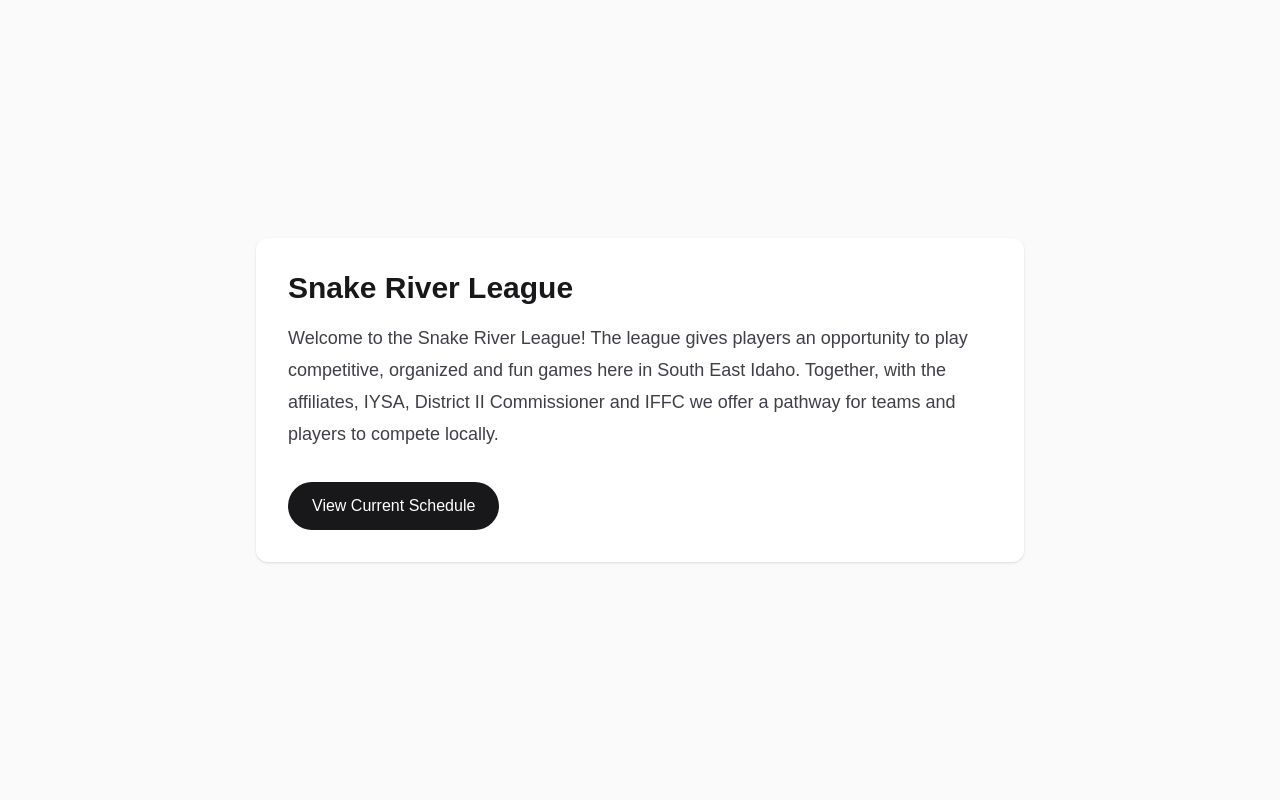
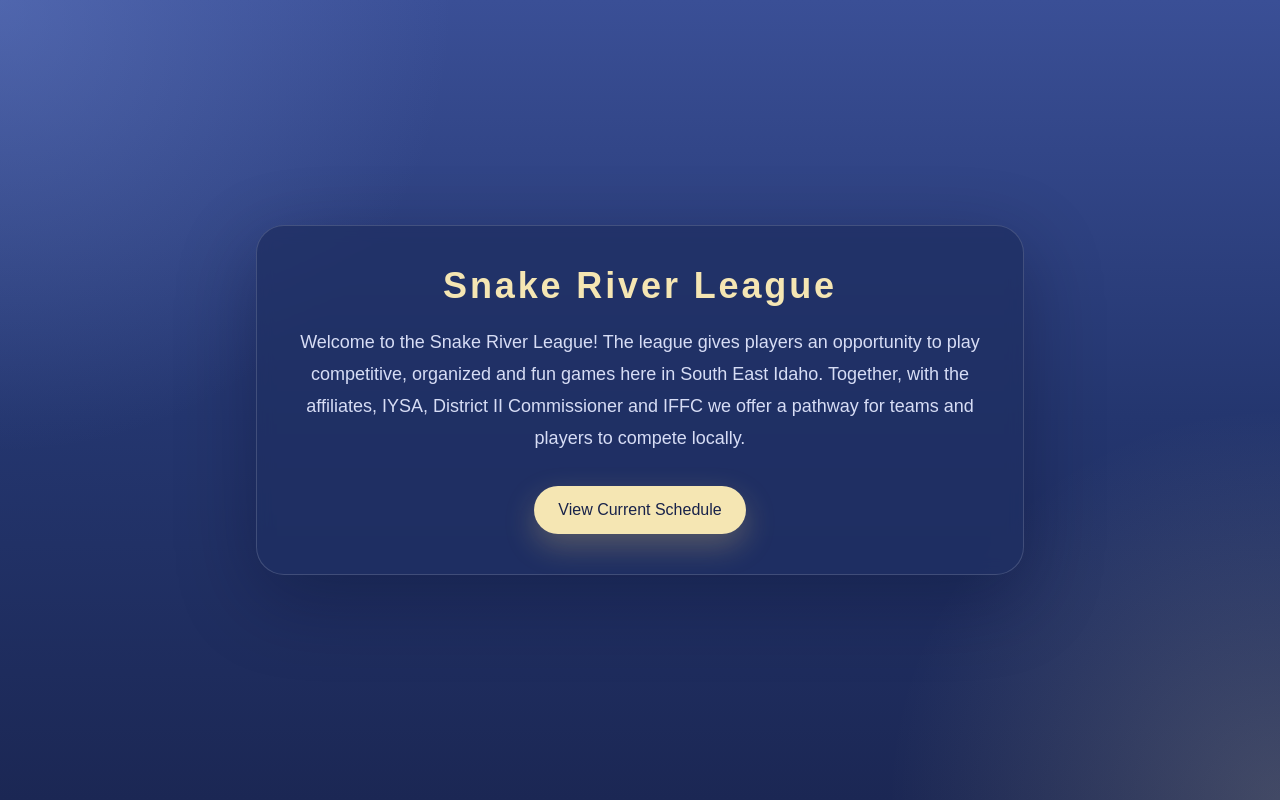
Before and after one commit to Knighton-Dev/snake-river-league, a Next.js app: page / in a window 1280 px wide. Built offline with nearby package versions, Linux system fonts and the light colour scheme.

Commit message:
update styling

```diff
--- a/src/app/globals.css
+++ b/src/app/globals.css
@@ -1,8 +1,13 @@
 @import "tailwindcss";
 
 :root {
-  --background: #ffffff;
-  --foreground: #171717;
+  --background: #24366f;
+  --foreground: #f5e6b3;
+  --panel: rgba(31, 46, 98, 0.76);
+  --panel-border: rgba(157, 180, 234, 0.18);
+  --accent: #f5e6b3;
+  --accent-strong: #d7bb6f;
+  --copy: #d7ddf5;
 }
 
 @theme inline {
@@ -12,13 +17,24 @@
 
 @media (prefers-color-scheme: dark) {
   :root {
-    --background: #0a0a0a;
-    --foreground: #ededed;
+    --background: #24366f;
+    --foreground: #f5e6b3;
   }
+}
+
+html {
+  background:
+    radial-gradient(circle at top left, rgba(121, 146, 219, 0.34), transparent 30%),
+    radial-gradient(circle at bottom right, rgba(245, 230, 179, 0.18), transparent 26%),
+    linear-gradient(180deg, #3a4f96 0%, #24366f 52%, #1b2754 100%);
 }
 
 body {
   background: var(--background);
   color: var(--foreground);
   font-family: Arial, Helvetica, sans-serif;
+  background-image:
+    radial-gradient(circle at top left, rgba(121, 146, 219, 0.34), transparent 30%),
+    radial-gradient(circle at bottom right, rgba(245, 230, 179, 0.18), transparent 26%),
+    linear-gradient(180deg, #3a4f96 0%, #24366f 52%, #1b2754 100%);
 }
--- a/src/app/page.tsx
+++ b/src/app/page.tsx
@@ -1,11 +1,11 @@
 export default function Home() {
   return (
-    <div className="flex flex-1 items-center justify-center bg-zinc-50 px-6 py-16">
-      <main className="w-full max-w-3xl rounded-xl bg-white p-8 shadow-sm">
-        <h1 className="text-3xl font-semibold text-zinc-900">
+    <div className="flex flex-1 items-center justify-center px-6 py-16">
+      <main className="w-full max-w-3xl rounded-[28px] border border-white/15 bg-[var(--panel)] p-8 text-center shadow-[0_24px_80px_rgba(3,8,30,0.3)] backdrop-blur-sm sm:p-10">
+        <h1 className="text-3xl font-semibold tracking-[0.08em] text-[var(--accent)] sm:text-4xl">
           Snake River League
         </h1>
-        <p className="mt-4 text-lg leading-8 text-zinc-700">
+        <p className="mt-5 text-lg leading-8 text-[var(--copy)]">
           Welcome to the Snake River League! The league gives players an
           opportunity to play competitive, organized and fun games here in
           South East Idaho. Together, with the affiliates, IYSA, District II
@@ -13,7 +13,7 @@
           compete locally.
         </p>
         <a
-          className="mt-8 inline-flex rounded-full bg-zinc-900 px-6 py-3 font-medium text-white transition-colors hover:bg-zinc-700"
+          className="mt-8 inline-flex rounded-full bg-[var(--accent)] px-6 py-3 font-medium text-[#18224a] shadow-[0_12px_30px_rgba(215,187,111,0.3)] transition-colors hover:bg-[var(--accent-strong)] hover:text-[#10183a]"
           href="https://system.gotsport.com/org_event/events/50506"
           target="_blank"
           rel="noopener noreferrer"
```
Also changed, not shown: 1 other file (tests, documents, lock files or other folders).
